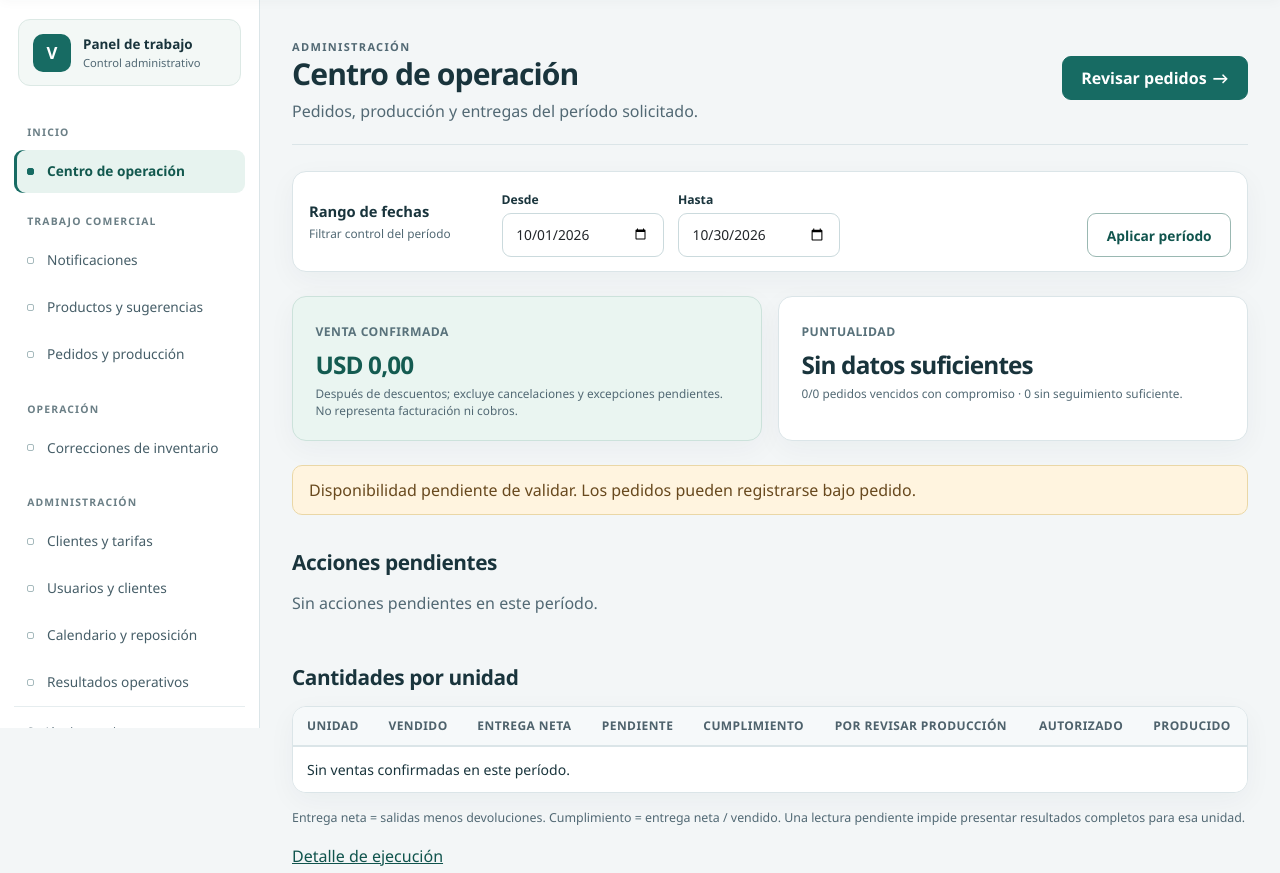
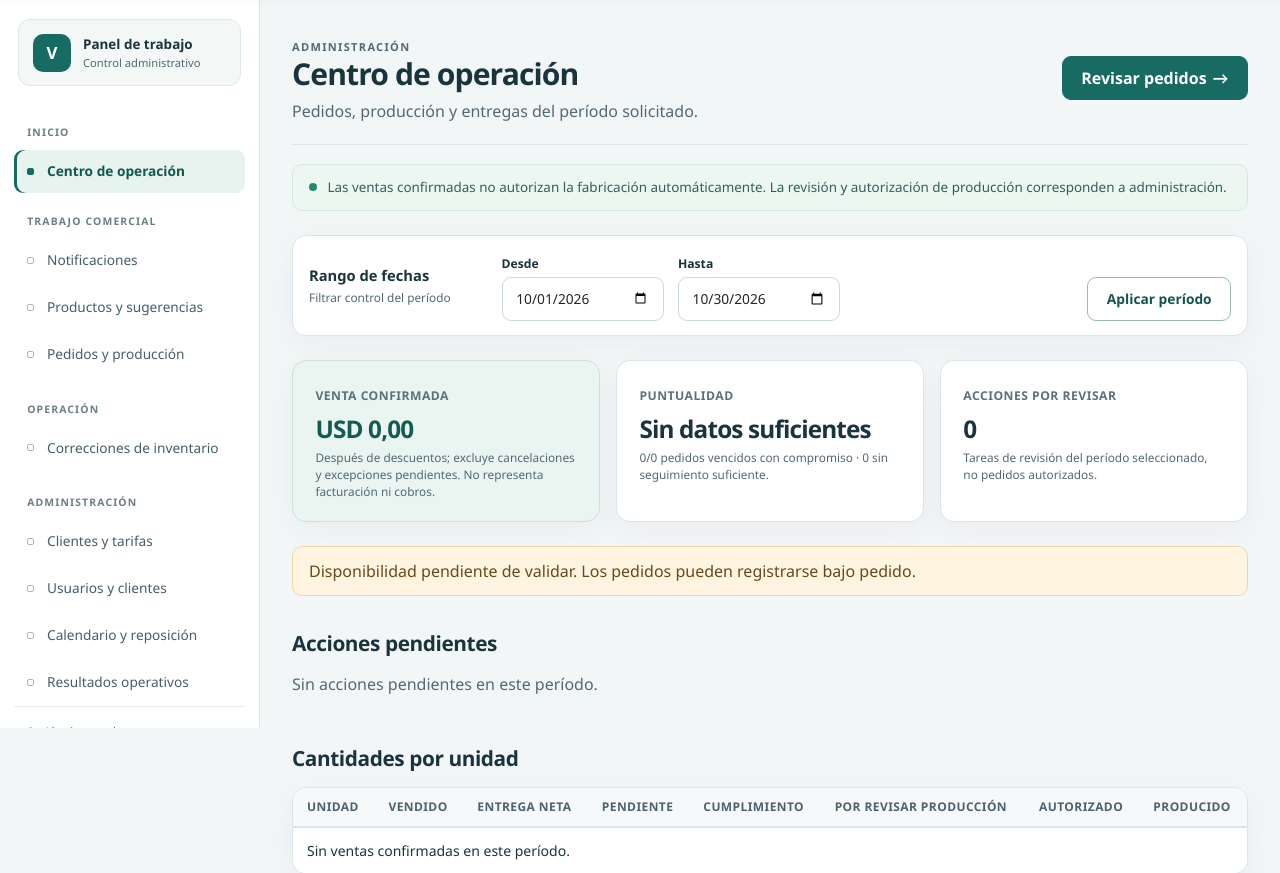
Before and after one commit to HenryBo06/ProyectoSistemaVitali, a Django app: page /gestion/ in a window 1280 px wide. Shown: the part 72-945 px from the top of the page. Run offline with Django 5.2, Linux system fonts and the light colour scheme; the visitor is signed in with stand-in values (Sample User, id 1); data comes from the database, SQL or seed files in the repository; data that the repository does not hold is empty; some libraries are stand-ins or nearby versions.

Commit message:
feat(local-ui): role-specific dashboard guidance and admin review KPI

```diff
--- a/operations/templates/operations/pilot_dashboard.html
+++ b/operations/templates/operations/pilot_dashboard.html
@@ -9,6 +9,7 @@
   </div>
   <a class="btn btn-primary" href="{% url 'orders' %}">Revisar pedidos <span aria-hidden="true">→</span></a>
 </div>
+<div class="dashboard-context" role="note">Las ventas confirmadas no autorizan la fabricación automáticamente. La revisión y autorización de producción corresponden a administración.</div>
 <form class="filter-bar mb-4">
   <div class="filter-title">
     <strong>Rango de fechas</strong>
@@ -26,18 +27,25 @@
   <button class="btn btn-outline-primary" type="submit">Aplicar período</button>
 </form>
 <div class="row g-3 mb-4" aria-label="Indicadores ejecutivos">
-  <div class="col-sm-6">
+  <div class="col-sm-6 col-xl-4">
     <div class="stat stat-featured">
       <span class="stat-label">Venta confirmada</span>
       <strong class="stat-value">USD {{ confirmed_revenue|floatformat:2 }}</strong>
       <span class="stat-note">Después de descuentos; excluye cancelaciones y excepciones pendientes. No representa facturación ni cobros.</span>
     </div>
   </div>
-  <div class="col-sm-6">
+  <div class="col-sm-6 col-xl-4">
     <div class="stat">
       <span class="stat-label">Puntualidad</span>
       <strong class="stat-value">{% if punctuality != None %}{{ punctuality|floatformat:1 }} %{% else %}Sin datos suficientes{% endif %}</strong>
       <span class="stat-note">{{ on_time_orders }}/{{ due_orders }} pedidos vencidos con compromiso · {{ unknown_punctuality }} sin seguimiento suficiente.</span>
+    </div>
+  </div>
+  <div class="col-sm-6 col-xl-4">
+    <div class="stat">
+      <span class="stat-label">Acciones por revisar</span>
+      <strong class="stat-value">{{ actions|length }}</strong>
+      <span class="stat-note">Tareas de revisión del período seleccionado, no pedidos autorizados.</span>
     </div>
   </div>
 </div>
```
